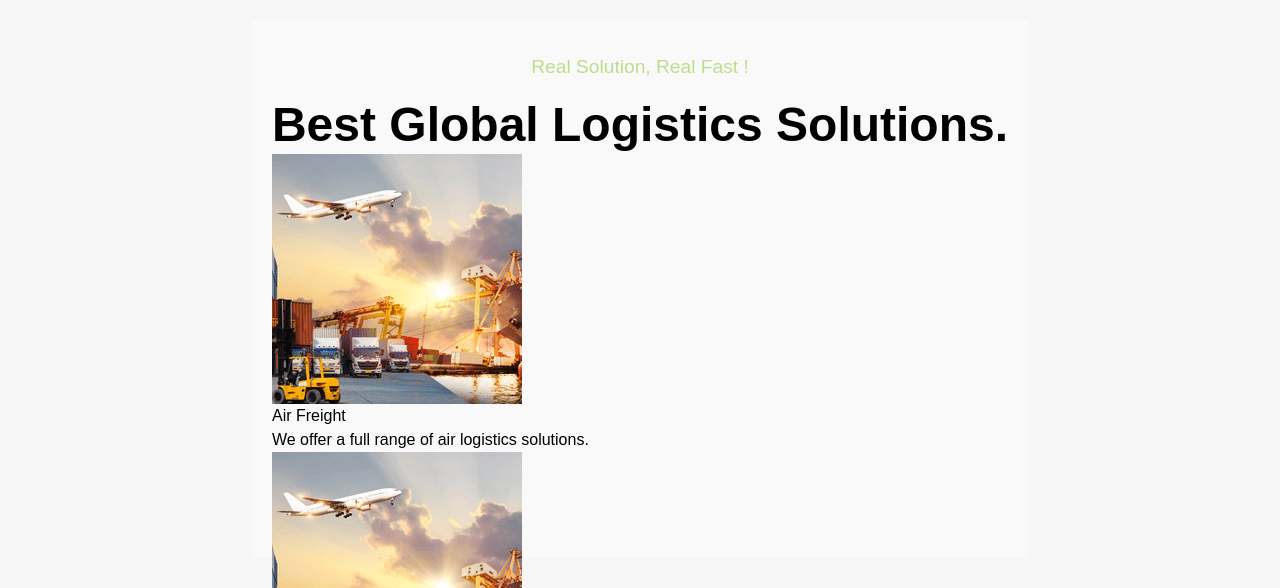
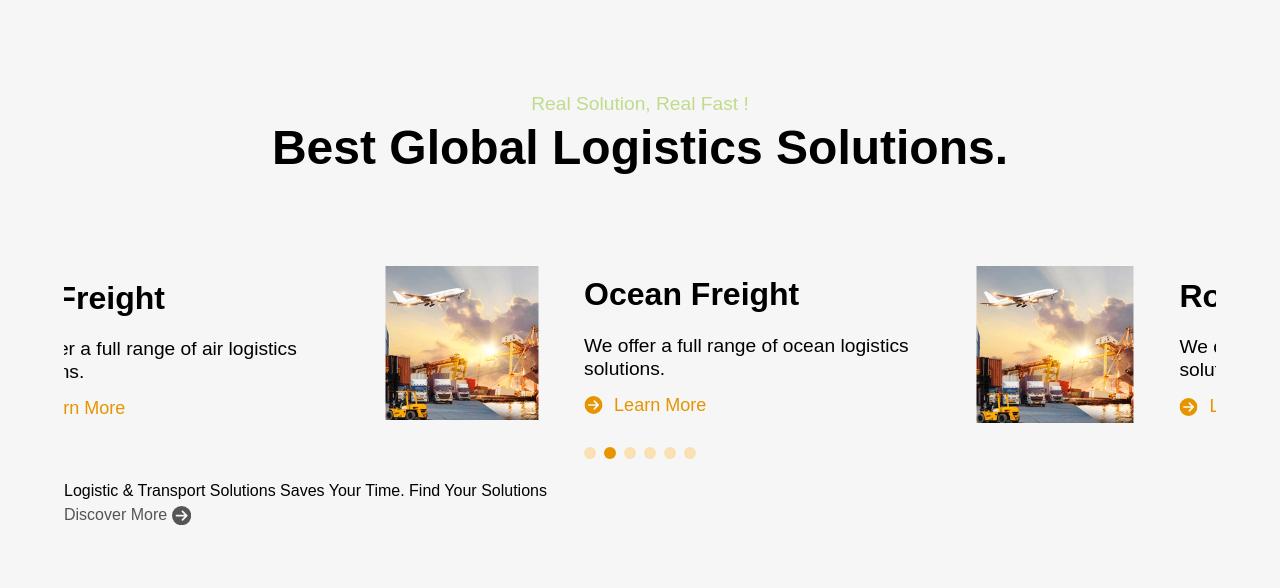
Before and after one commit to RangaDM/Xiteb-Practical-Exam, a React (Vite) app: page / in a window 1280 px wide. Shown: the part 1512-2100 px from the top of the page. Built offline with nearby package versions, Linux system fonts and the light colour scheme.

Commit message:
complete the service section

```diff
--- a/package.json
+++ b/package.json
@@ -9,10 +9,13 @@
     "preview": "vite preview"
   },
   "dependencies": {
+    "@material-icons/svg": "^1.0.33",
     "@material-tailwind/react": "2.0.4",
     "react": "18.2.0",
     "react-dom": "18.2.0",
-    "react-scroll": "^1.9.0"
+    "react-icons": "^5.2.1",
+    "react-scroll": "^1.9.0",
+    "swiper": "^11.1.4"
   },
   "devDependencies": {
     "@types/react": "18.0.17",
--- a/src/Components/Services .jsx
+++ b/src/Components/Services .jsx
@@ -1,49 +1,56 @@
 import React from "react";
 import "../Styles/Services.css";
 import img1 from "../assets/services/1.png";
+import { Swiper, SwiperSlide } from "swiper/react";
+
+// Import Swiper styles
+import "swiper/css";
+import "swiper/css/free-mode";
+import "swiper/css/pagination";
+
+// import required modules
+import { Autoplay, Navigation, Pagination } from "swiper/modules";
+import { FaCircleArrowRight } from "react-icons/fa6";
 
 const Servlist = [
   {
     img: img1,
     title: "Air Freight",
-        description: "We offer a full range of air logistics solutions."
+    description: "We offer a full range of air logistics solutions.",
   },
   {
     img: img1,
     title: "Ocean Freight",
-        description: "We offer a full range of ocean logistics solutions."
+    description: "We offer a full range of ocean logistics solutions.",
   },
   {
     img: img1,
     title: "Road Freight",
-        description: "We offer a full range of road logistics solutions."
+    description: "We offer a full range of road logistics solutions.",
   },
   {
     img: img1,
     title: "Warehousing",
-        description: "We offer a full range of warehousing solutions."
+    description: "We offer a full range of warehousing solutions.",
   },
   {
     img: img1,
     title: "Supply Chain",
-        description: "We offer a full range of supply chain solutions."
+    description: "We offer a full range of supply chain solutions.",
   },
   {
     img: img1,
     title: "Customs Brokerage",
-        description: "We offer a full range of customs brokerage solutions."
-    }
-]
+    description: "We offer a full range of customs brokerage solutions.",
+  },
+];
 
 const Services = () => {
   return (
-    <div className="pb-10 services-h-screen-sm flex justify-center items-center">
-      <div className="service-section">
-        <div className="grid grid-rows-2 items-center justify-center">
+    <div className="h-screen items-center justify-center services-h-screen-sm">
+      <div className="flex flex-col items-center justify-center services-div1">
         <div className="flex items-center justify-center">
-            <span className="services-highlight">
-              Real Solution, Real Fast !
-            </span>
+          <span className="services-highlight">Real Solution, Real Fast !</span>
         </div>
         <div className="flex items-center justify-center">
           <h1 className="services-main-title">
@@ -52,26 +59,59 @@ const Services = () => {
         </div>
       </div>
 
-        <div className="services-swp h-96">
-            <div className="services-swp-container">
-                {Servlist.map((item, index) => {
-                return (
-                    <div key={index} className="services-swp-item">
-                    <div className="services-swp-item-content">
-                        <img
-                        className="services-swp-item-img"
-                        src={item.img}
-                        alt="service"
-                        />
-                        <h3 className="services-swp-item-title">{item.title}</h3>
-                        <p className="services-swp-item-description">
-                        {item.description}
-                        </p>
+      <div className="w-full pt-10">
+        <Swiper
+          slidesPerView={1}
+          spaceBetween={30}
+          freeMode={true}
+          centeredSlides={true}
+          autoplay={{
+            delay: 2500,
+            disableOnInteraction: false,
+          }}
+          pagination={{
+            el: ".services-pagination",
+            clickable: true,
+          }}
+          navigation={true}
+          modules={[Autoplay, Pagination, Navigation]}
+          className="mySwiper"
+          breakpoints={{
+            768: {
+              slidesPerView: 2,
+            },
+          }}
+        >
+          {Servlist.map((item, index) => (
+            <SwiperSlide key={index}>
+              <div className="flex flex-col md:flex-row gap-5 items-center justify-center">
+                <div className="flex items-center justify-center">
+                  <img src={item.img} alt="service" className="w-full" />
+                </div>
+                <div className="items-start text-left space-y-3">
+                  <h1 className="services-title py-2">{item.title}</h1>
+                  <p className="services-description">{item.description}</p>
+                  <a href="/" className="services-link">
+                    <div className="flex items-center pt-3 gap-3">
+                      <FaCircleArrowRight />
+                      Learn More
+                    </div>
+                  </a>
                 </div>
               </div>
-                );
-                })}
+            </SwiperSlide>
+          ))}
+        </Swiper>
+        <div className="services-pagination"></div>
+
+        <div className="services-title-container">
+          <span>Logistic & Transport Solutions Saves Your Time. Find Your Solutions</span>
+          <a href="/">
+            <div className="services-btn">
+              <span>Discover More</span>
+              <FaCircleArrowRight className="services-btn-icon" />
             </div>
+          </a>
         </div>
       </div>
     </div>
--- a/src/Styles/Services.css
+++ b/src/Styles/Services.css
@@ -1,3 +1,8 @@
+body {
+    position: relative;
+    height: 100%;
+  }
+
 .service-section{
     justify-content: center;
     align-items: center;
@@ -23,10 +28,25 @@
     font-size: larger;
 }
 
+.services-title{
+    font-size: 2rem;
+    font-weight: bold;
+    line-height: 1.2;
+}
+
+.services-description{
+    font-size: 1.2rem;
+    line-height: 1.2;
+}
+
 @media (min-width: 1100px) {
     .services-h-screen-sm {
         height: 100vh;
+        align-content: center;
     }
+    .services-div1 {
+        padding-bottom: 50px;
+      }
 }
 
 @media (max-width: 768px) {
@@ -34,3 +54,70 @@
         height: auto;
     }
 }
+
+
+
+
+
+.swiper {
+  width: auto;
+  height: auto;
+}
+
+.swiper-slide {
+  text-align: center;
+  font-size: 18px;
+  background: transparent;
+  width: 50px;
+
+  /* Center slide text vertically */
+  display: flex;
+  justify-content: center;
+  align-items: center;
+}
+
+.swiper-slide img {
+  display: block;
+  width: 75%;
+  height: 75%;
+  object-fit: cover;
+}
+
+
+.services-pagination {
+    display: flex;
+    justify-content: center;
+    margin-top: 20px;
+    margin-bottom: 20px;
+}
+
+.services-pagination .swiper-pagination-bullet {
+    background: #fae1b2;
+    width: 12px;
+    height: 12px;
+    margin: 0 5px;
+    opacity: 1;
+}
+
+.services-pagination .swiper-pagination-bullet-active {
+    background: #e69500;
+}
+
+.services-link {
+    color: #e69500;
+    text-decoration: none;
+    pointer-events: stroke;
+}
+
+.services-btn {
+    color: #555;
+    font-size: 1rem;
+    display: flex;
+    align-items: center;
+    cursor: pointer;
+}
+
+.services-btn-icon {
+    font-size: 1.2rem;
+    margin-left: 5px;
+}
```
Also changed, not shown: 1 other file (tests, documents, lock files or other folders). Lines whose indentation alone changed are shown as unchanged.
